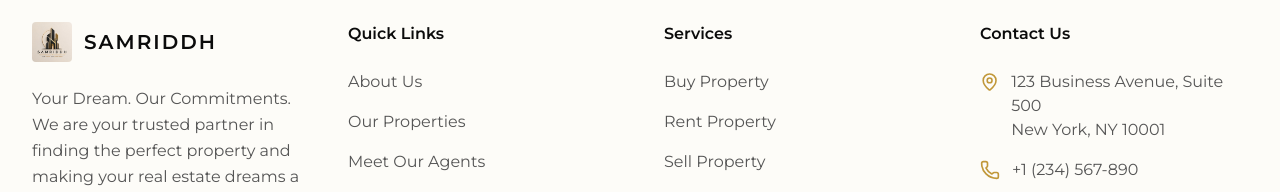
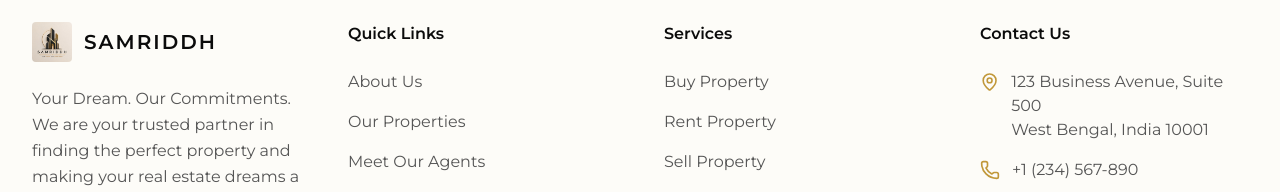
Before and after one commit to RIJU-2002/PropertyFrontend, a Next.js app: page / in a window 1280 px wide. Shown: the part 4406-4598 px from the top of the page. Built offline with nearby package versions, Linux system fonts and the light colour scheme; no server answers.

Commit message:
Address change in footer.

```diff
--- a/components/footer.tsx
+++ b/components/footer.tsx
@@ -110,7 +110,7 @@ export function Footer() {
                 <MapPin className="w-5 h-5 text-primary mt-0.5" />
                 <span className="text-muted-foreground">
                   123 Business Avenue, Suite 500<br />
-                  New York, NY 10001
+                  West Bengal, India 10001
                 </span>
               </li>
               <li className="flex items-center gap-3">
```
